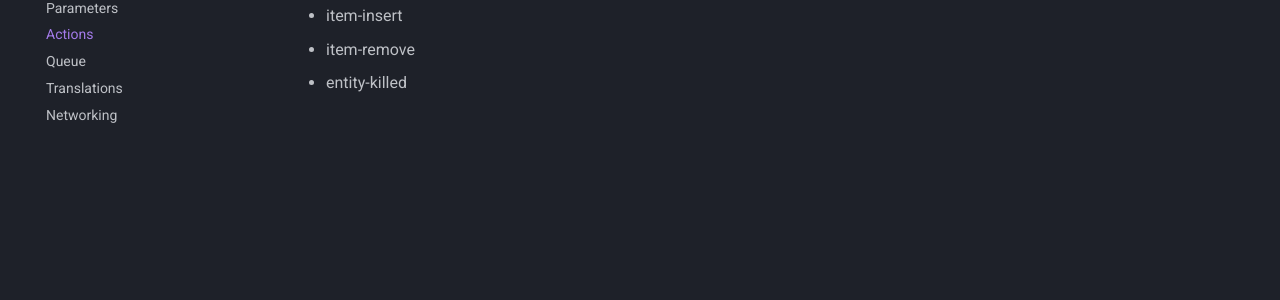
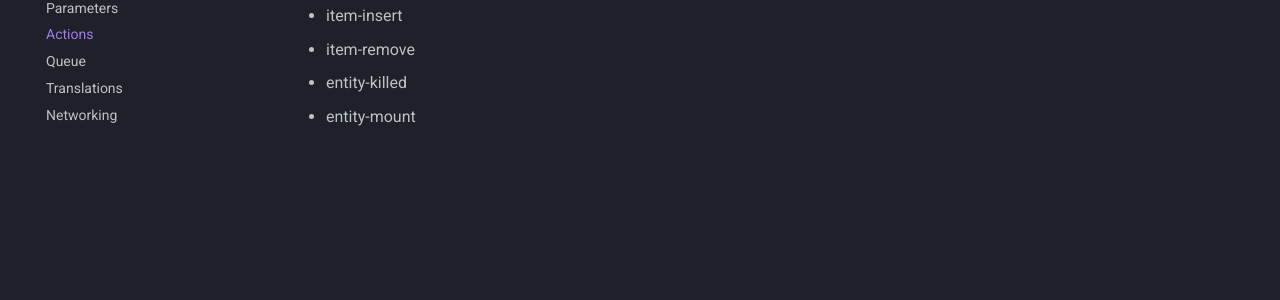
Before and after one commit to QuiltServerTools/Ledger, an MkDocs documentation site: the page built from docs/actions.md, in a window 1280 px wide. Shown: the part 319-619 px from the top of the page. Built offline with MkDocs 1.6.1 and Material for MkDocs 9.7.7, drawn with Linux system fonts in a browser that asks for light colours; comment, search, counter and statistics services are not loaded; the version menu is left out.

Commit message:
Chore: Update doc

```diff
--- a/docs/actions.md
+++ b/docs/actions.md
@@ -8,3 +8,4 @@ These are the currently logged action types:
 - item-insert
 - item-remove
 - entity-killed
+- entity-mount
```
